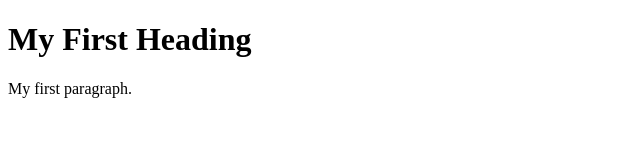
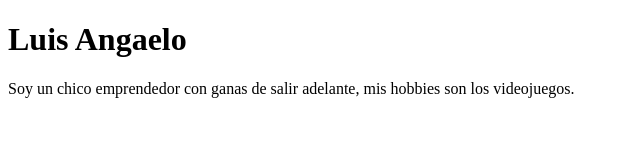
Before and after one commit to BoggioLuis/prueba, a plain HTML site: page index.html in a window 1280 px wide. Shown: the whole page, without its empty margins (0-640 px from the left). Drawn offline with Linux system fonts and the light colour scheme.

Commit message:
se creó una plantilla

```diff
--- a/index.html
+++ b/index.html
@@ -6,8 +6,8 @@
 </head>
 <body>
 
-<h1>My First Heading</h1>
-<p>My first paragraph.</p>
+<h1>Luis Angaelo</h1>
+<p>Soy un chico emprendedor con ganas de salir adelante, mis hobbies son los videojuegos.</p>
 
 </body>
 </html>
```
